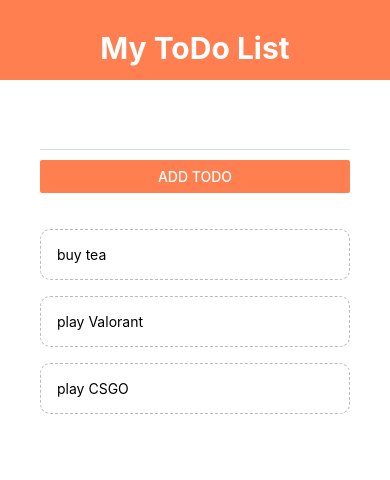
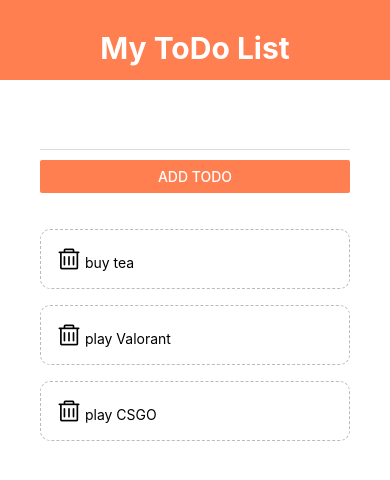
Before and after one commit to rishkwal/todo-native, a React Native app: screen / in a window 390 px wide. Shown: the top 480 px of the page. Built offline with nearby package versions, Linux system fonts and the light colour scheme.

Commit message:
style enhanced

```diff
--- a/App.js
+++ b/App.js
@@ -3,6 +3,7 @@ import { StyleSheet, Text, View, FlatList, Alert, TouchableWithoutFeedback, Keyb
 import Header from './components/header'
 import TodoItem from './components/TodoItem'
 import AddTodo from './components/addTodo';
+
 
 export default function App() {
   const [todos,setTodos] = useState([
@@ -63,9 +64,11 @@ const styles = StyleSheet.create({
     backgroundColor: '#fff',
   },
   content: {
-    padding: 40
+    padding: 40,
+    flex: 1
   },
   list: {
-    marginTop: 20
+    marginTop: 20,
+    flex: 1
   }
 });
--- a/components/TodoItem.js
+++ b/components/TodoItem.js
@@ -1,11 +1,12 @@
 import React from 'react';
 import {StyleSheet, Text, TouchableOpacity} from 'react-native';
+import { AntDesign } from '@expo/vector-icons';
 
 export default function TodoItem({item, pressHandler}){
 
     return(
         <TouchableOpacity onPress={() => {pressHandler(item.key)}}>
-            <Text style={styles.item}>{item.text} </Text>
+            <Text style={styles.item}><AntDesign name="delete" size={24} color="black" /> {item.text}</Text>
         </TouchableOpacity>
     )
 }
```
